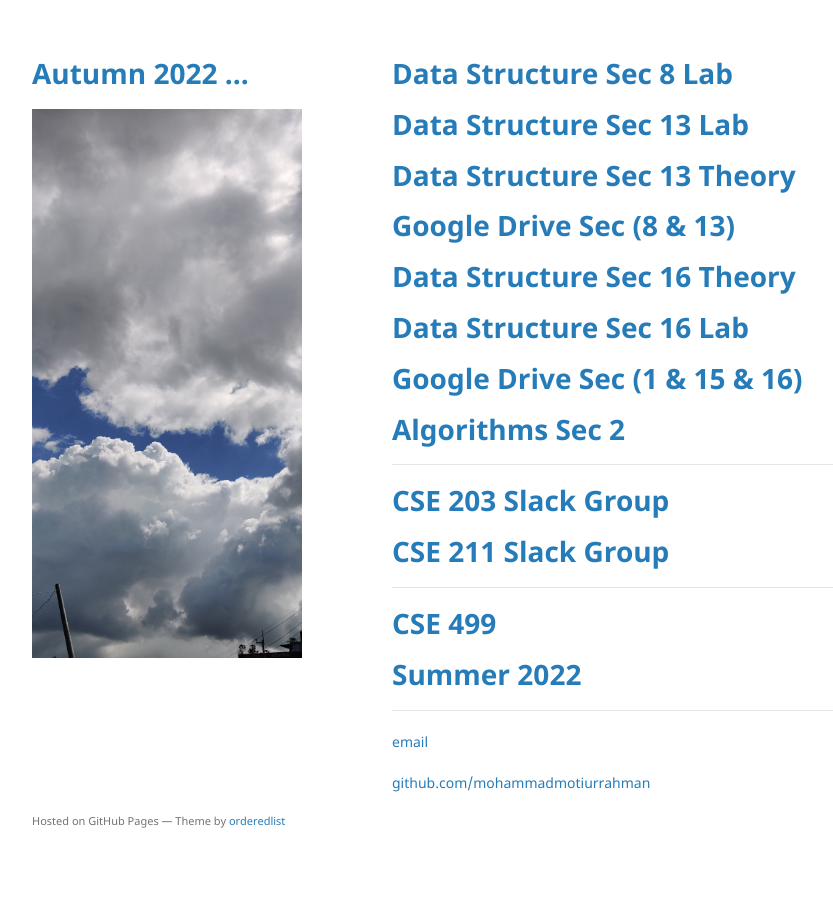
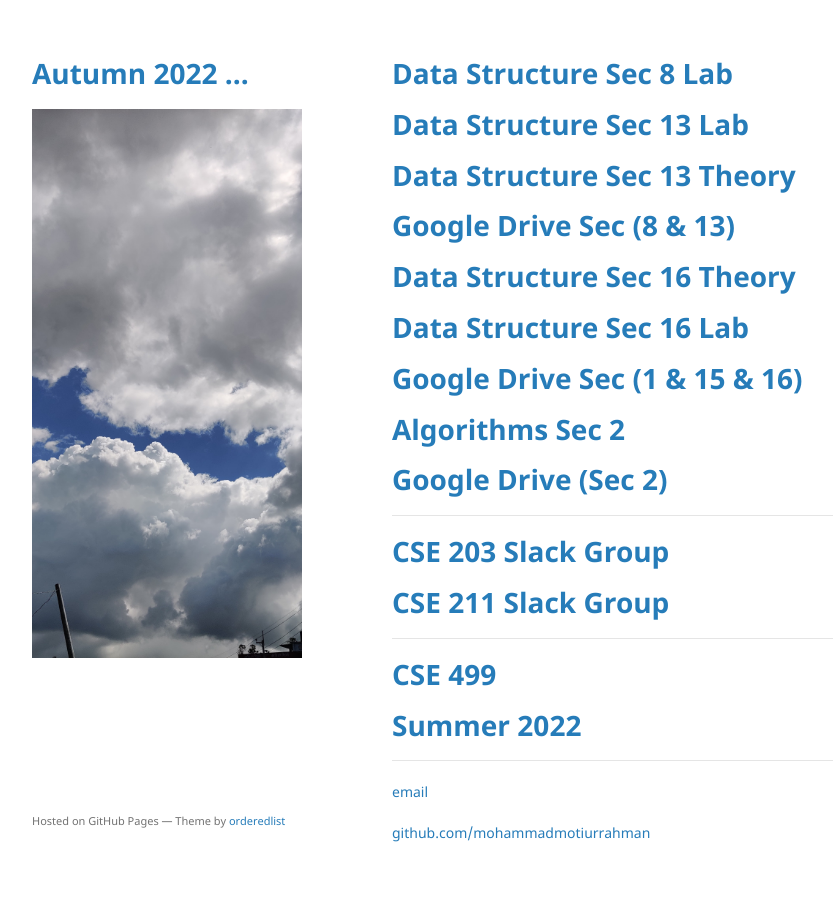
Before and after one commit to mohammadmotiurrahman/mohammadmotiurrahman.github.io, a Jekyll site: the page built from index.md, in a window 1280 px wide. Shown: the whole page, without its empty margins (178-1011 px from the left). Built offline with Jekyll 4.4.1, drawn with Linux system fonts in a browser that asks for light colours; our own code applies the rules of GitHub Pages for plain Markdown files.

Commit message:
Update index.md

```diff
--- a/index.md
+++ b/index.md
@@ -11,6 +11,7 @@
 
 
 # [Algorithms Sec 2](https://mohammadmotiurrahman.github.io/cse211_2)
+# [Google Drive (Sec 2)](https://drive.google.com/drive/folders/1K3MD1XFtCfr700KjvasbbBVfn21gmRCg?usp=sharing)
 
 
 * * *
```
